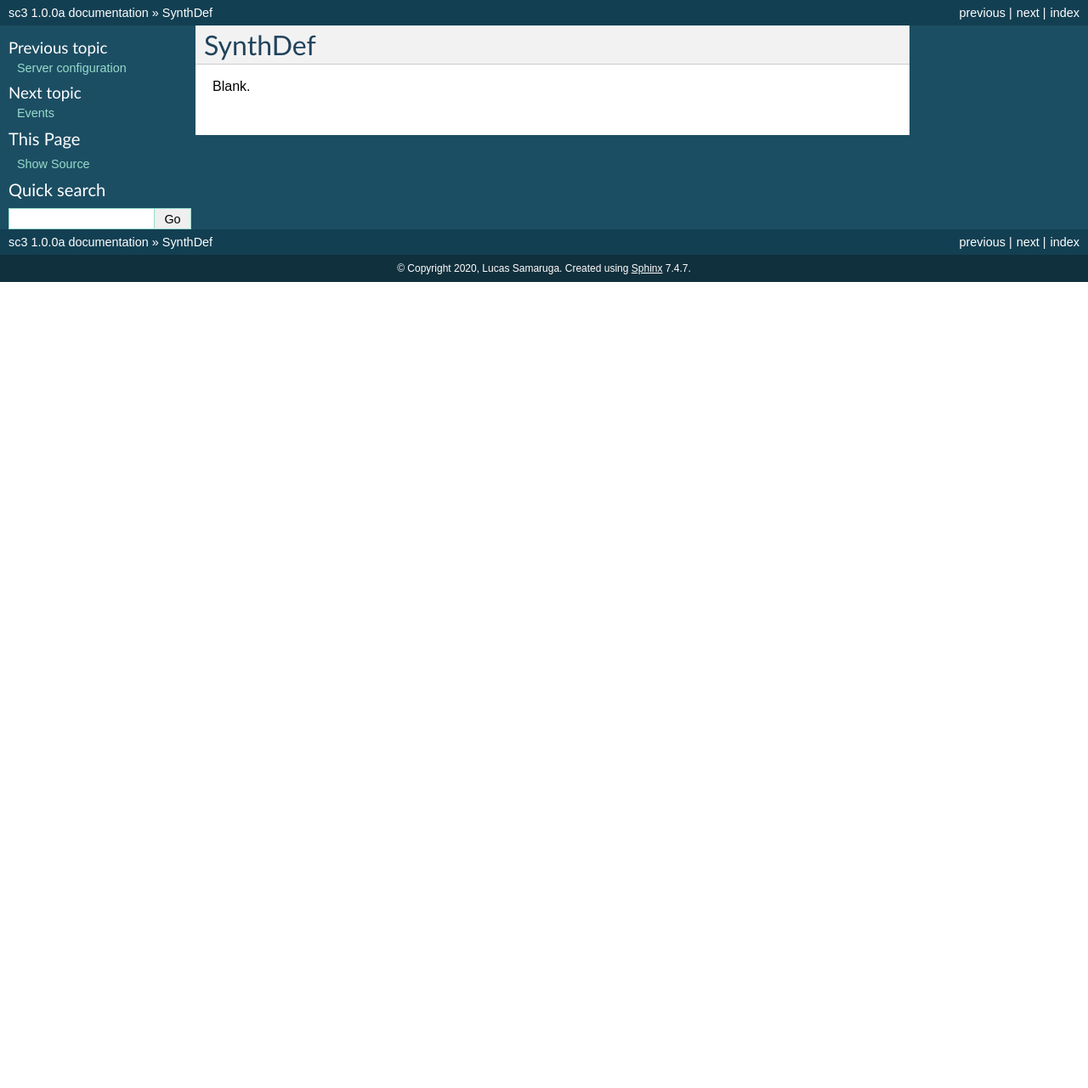
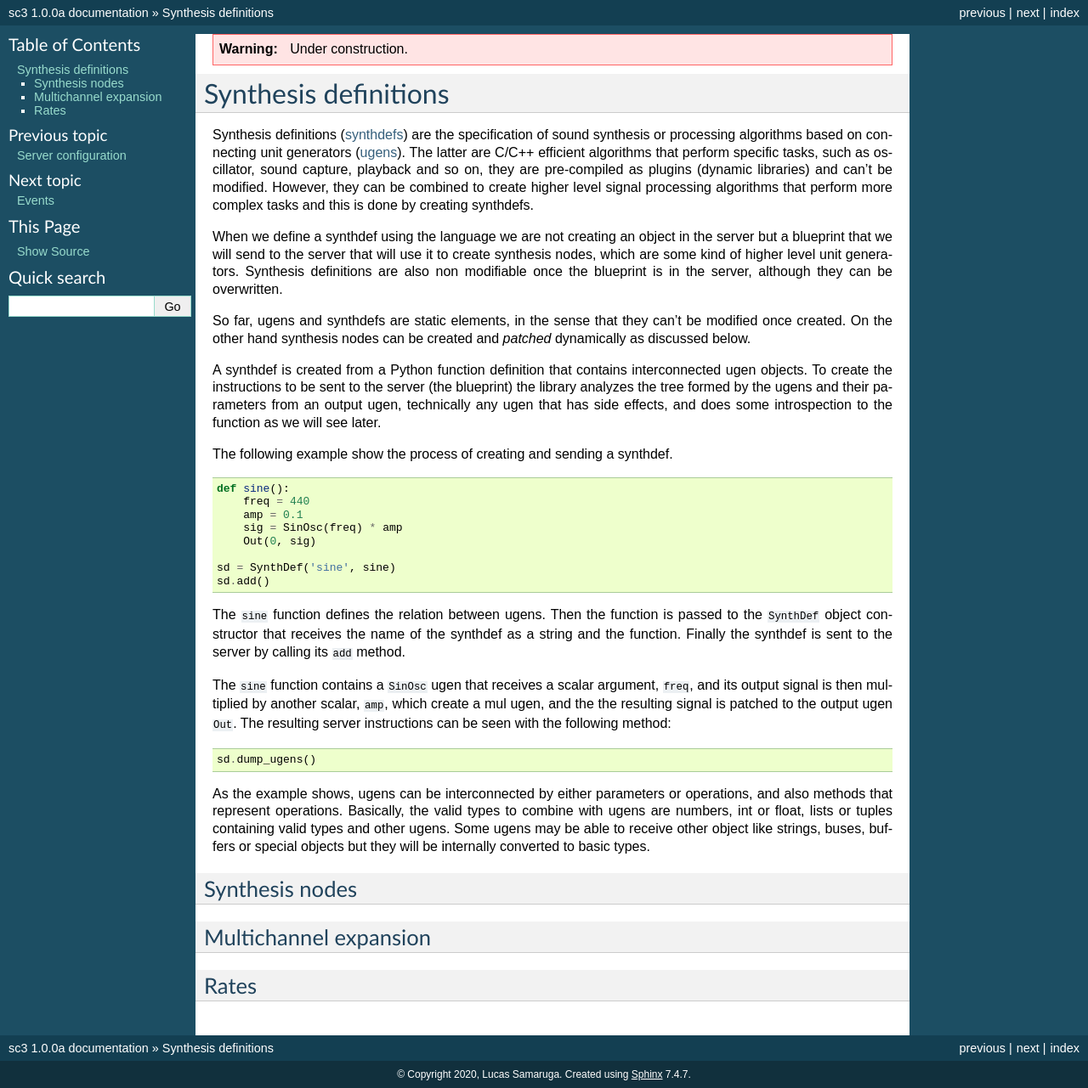
Before and after one commit to smrg-lm/sc3, a Sphinx documentation site: the page built from docs/source/intro/synthdef.rst, in a window 1280 px wide. Shown: the whole page at 85% size. Built offline with Sphinx 7.4.7, drawn with Linux system fonts in a browser that asks for light colours; before the commit the page ends 900 px from its top, so only the background shows below that.

Commit message:
Documentation varios

```diff
--- a/docs/source/intro/event.rst
+++ b/docs/source/intro/event.rst
@@ -1,4 +1,6 @@
 .. _event:
+
+.. warning:: Under construction.
 
 Events
 ======
--- a/docs/source/intro/routine.rst
+++ b/docs/source/intro/routine.rst
@@ -13,8 +13,8 @@ jitter-free OSC term:`timetags`.
 Instances of routines are created as shown below, their only argument
 is a function or generator function (a function that define yield
 statements). When its generator iterator is exhausted routines raise
-a :class:`sc3.base.stream.StopStream` exception which is a subclass
-of ``StopIteration``.
+a :class:`StopStream<sc3.base.stream.StopStream>` exception which is
+a subclass of ``StopIteration``.
 
 ::
 
@@ -52,7 +52,7 @@ constructor.
 The meaning of routines start to reveal when they are used along clocks.
 They responde the ``play``, ``pause``, ``resume`` and ``stop`` methods.
 The ``play`` method starts playing the routine in a clock, the default
-clock which is :class:`sc3.base.clock.SystemClock`.
+clock which is :class:`SystemClock<sc3.base.clock.SystemClock>`.
 
 ::
 
--- a/docs/source/intro/server.rst
+++ b/docs/source/intro/server.rst
@@ -29,7 +29,8 @@ Custom server location
 ----------------------
 
 If the server is installed in a non standard location it can
-be configured in the :class:`sc3.base.platform.Platform` class.
+be configured in the :class:`Platform<sc3.base.platform.Platform>`
+class.
 
 ::
 
--- a/docs/source/intro/synthdef.rst
+++ b/docs/source/intro/synthdef.rst
@@ -1,6 +1,87 @@
 .. _synthdef:
 
-SynthDef
-========
+.. warning:: Under construction.
 
-Blank.
+Synthesis definitions
+=====================
+
+Synthesis definitions (:term:`synthdefs<synthdef>`) are the
+specification of sound synthesis or processing algorithms based
+on connecting unit generators (:term:`ugens<ugen>`). The latter
+are C/C++ efficient algorithms that perform specific tasks, such
+as oscillator, sound capture, playback and so on, they are
+pre-compiled as plugins (dynamic libraries) and can't be modified.
+However, they can be combined to create higher level signal
+processing algorithms that perform more complex tasks and this
+is done by creating synthdefs.
+
+When we define a synthdef using the language we are not creating
+an object in the server but a blueprint that we will send to the
+server that will use it to create synthesis nodes, which are some
+kind of higher level unit generators. Synthesis definitions are
+also non modifiable once the blueprint is in the server, although
+they can be overwritten.
+
+So far, ugens and synthdefs are static elements, in the sense
+that they can't be modified once created. On the other hand
+synthesis nodes can be created and `patched` dynamically as
+discussed below.
+
+A synthdef is created from a Python function definition that
+contains interconnected ugen objects. To create the instructions
+to be sent to the server (the blueprint) the library analyzes
+the tree formed by the ugens and their parameters from an output
+ugen, technically any ugen that has side effects, and does some
+introspection to the function as we will see later.
+
+The following example show the process of creating and sending
+a synthdef.
+
+::
+
+  def sine():
+      freq = 440
+      amp = 0.1
+      sig = SinOsc(freq) * amp
+      Out(0, sig)
+
+  sd = SynthDef('sine', sine)
+  sd.add()
+
+The ``sine`` function defines the relation between ugens. Then
+the function is passed to the ``SynthDef`` object constructor
+that receives the name of the synthdef as a string and the
+function. Finally the synthdef is sent to the server by calling
+its ``add`` method.
+
+The ``sine`` function contains a ``SinOsc`` ugen that receives
+a scalar argument, ``freq``, and its output signal is then
+multiplied by another scalar, ``amp``, which create a mul ugen,
+and the the resulting signal is patched to the output ugen
+``Out``. The resulting server instructions can be seen with
+the following method:
+
+::
+
+  sd.dump_ugens()
+
+
+As the example shows, ugens can be interconnected by either
+parameters or operations, and also methods that represent
+operations. Basically, the valid types to combine with ugens
+are numbers, int or float, lists or tuples containing valid
+types and other ugens. Some ugens may be able to receive
+other object like strings, buses, buffers or special objects
+but they will be internally converted to basic types.
+
+
+Synthesis nodes
+---------------
+
+
+Multichannel expansion
+----------------------
+
+
+Rates
+-----
```
Also changed, not shown: docs/source/glossary.rst (+13 -13 lines).
